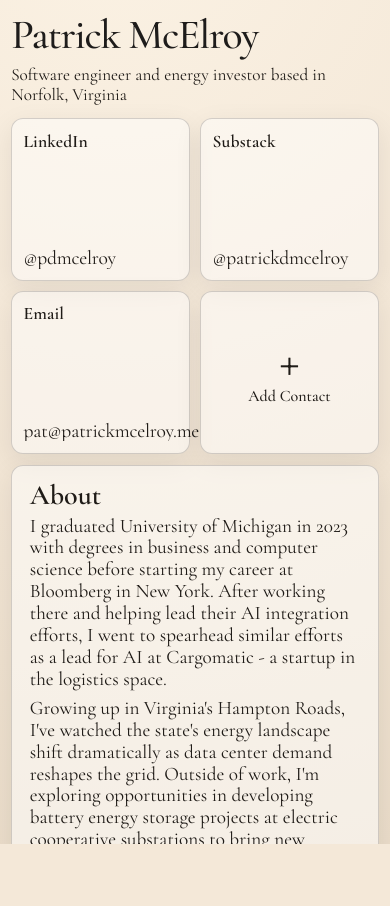
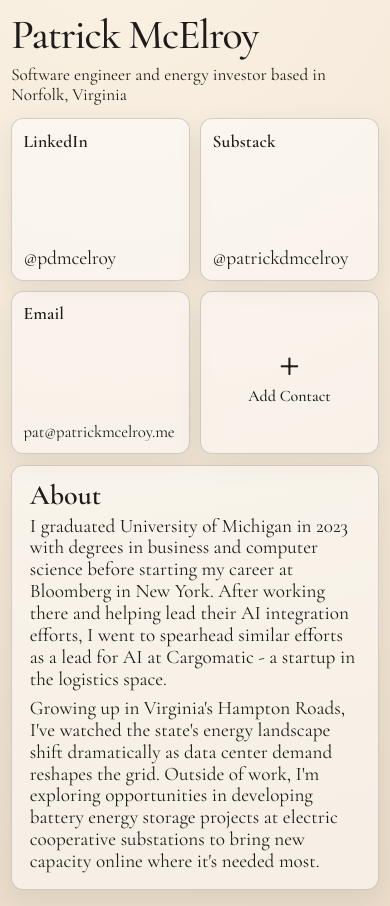
Before and after one commit to PatrickMcElroy/personal-site, a React (Vite) app: page / in a window 390 px wide. Before the commit the page ends 844 px from the top, so only its background shows below. Built offline with nearby package versions, Linux system fonts and the light colour scheme.

Commit message:
Fix mobile card wrapping and page overflow

```diff
--- a/src/styles.css
+++ b/src/styles.css
@@ -225,6 +225,11 @@ h1 {
   outline-offset: 3px;
 }
 
+.email-link-card .card-title {
+  overflow-wrap: anywhere;
+  word-break: break-word;
+}
+
 .about-card {
   grid-column: span 4;
   aspect-ratio: auto;
@@ -280,8 +285,20 @@ h1 {
 }
 
 @media (max-width: 980px) {
+  html,
+  body,
+  #root {
+    height: auto;
+    min-height: 100%;
+    overflow-x: hidden;
+    overflow-y: auto;
+  }
+
   .app-shell {
+    height: auto;
+    min-height: 100svh;
     padding: 1.15rem 0.7rem;
+    padding-bottom: calc(1rem + env(safe-area-inset-bottom));
     gap: 0.7rem;
   }
 
@@ -321,6 +338,11 @@ h1 {
     font-size: 1.22rem;
   }
 
+  .email-link-card .card-title {
+    font-size: 1.05rem;
+    line-height: 1.08;
+  }
+
   .contact-label {
     font-size: 1rem;
   }
@@ -342,7 +364,7 @@ h1 {
   .about-card {
     grid-column: span 2;
     aspect-ratio: auto;
-    min-height: 220px;
+    min-height: 200px;
   }
 
   .email-modal {
```
